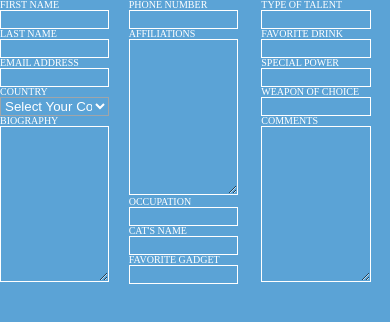
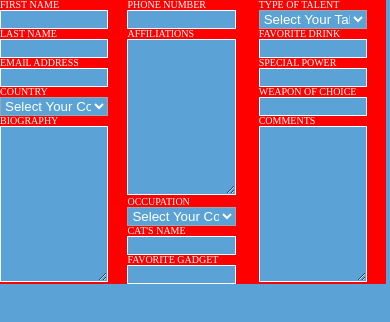
Before and after one commit to skrich-x/2.2-responsive-exercises, a plain HTML site: page Forms/form.html in a window 390 px wide. Drawn offline with Linux system fonts and the light colour scheme; files that its build step writes are made by us from their sources.

Commit message:
Working on Repsonsive/Mobile

```diff
--- a/Forms/form.css
+++ b/Forms/form.css
@@ -43,3 +43,15 @@ select{
 select{
   border-color:#A0A5A9;
 }
+
+
+/* @media (max-width: 839px) and (min-width: 500px){
+   form{
+     mobile */
+@media (max-width:499px) {
+  .form{
+    background-color:red;
+    width:99%;
+    display:block;
+}
+}
--- a/Forms/form.html
+++ b/Forms/form.html
@@ -8,7 +8,7 @@
   <title>Forms</title>
 </head>
 <body>
-
+  <div class="form">
     <div class="column1">
         <div>
           <h1>First Name</h1>
@@ -33,7 +33,7 @@
         </div>
         <div>
           <h1>biography</h1>
-          <textarea name="" id="" cols="30" rows="10"></textarea>
+          <textarea name="biography" cols="30" rows="10"></textarea>
         </div>
     </div>
   <div class="column2">
@@ -47,7 +47,11 @@
         </div>
         <div>
           <h1>occupation</h1>
-          <input type="text">
+          <select name="occupation">
+            <option value="occupation" selected>Select Your Country</option>
+            <option value="Front End Developer">Front End Developer</option>
+            <option value="Sales">Sales</option>
+          </select>
         </div>
         <div>
           <h1>cat's name</h1>
@@ -61,7 +65,12 @@
   <div class="column3">
         <div>
           <h1>type of talent</h1>
-          <input type="text">
+          <select name="typeOfTalent">
+            <option value="selectYourTalent" selected>Select Your Talent</option>
+            <option value="art">Art</option>
+            <option value="music">Music</option>
+            <option value="programing">Programming</option>
+          </select>
         </div>
         <div>
           <h1>favorite drink</h1>
@@ -80,7 +89,7 @@
           <textarea name="" id="" cols="30" rows="10"></textarea>
         </div>
     </div>
-
+  </div>
 
 </body>
 </html>
```
